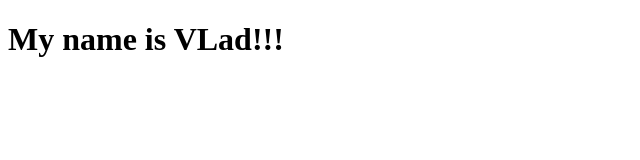
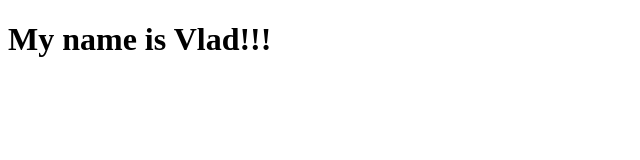
Before and after one commit to iency/first-repo, a plain HTML site: page index.html in a window 1280 px wide. Shown: the full height of the page, 0-640 px from the left. Drawn offline with Linux system fonts and the light colour scheme.

Commit message:
Initial commit

```diff
--- a/index.html
+++ b/index.html
@@ -7,6 +7,6 @@
     <title>Document</title>
 </head>
 <body>
-    <h1>My name is VLad!!!</h1>
+    <h1>My name is Vlad!!!</h1>
 </body>
 </html>
```
